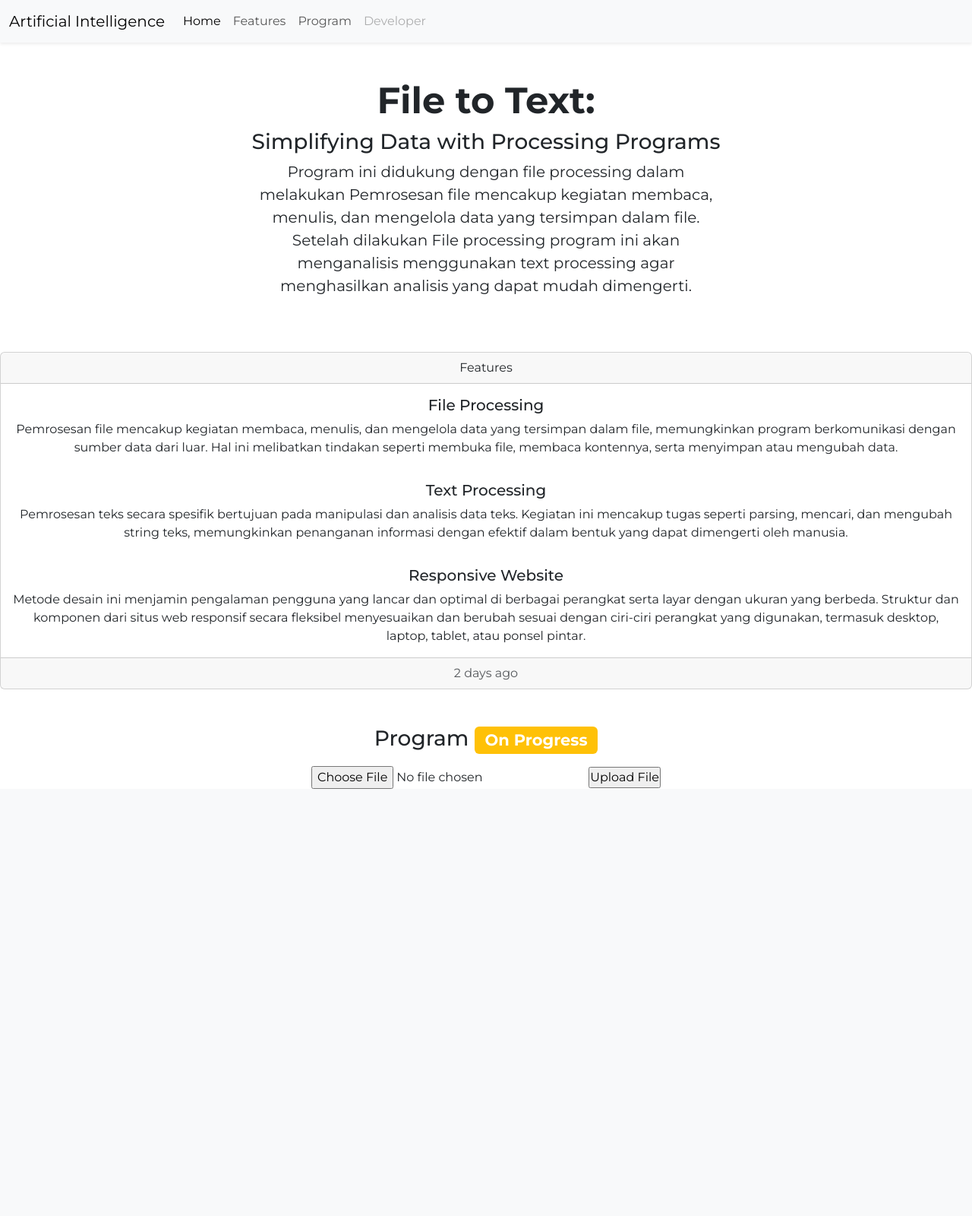
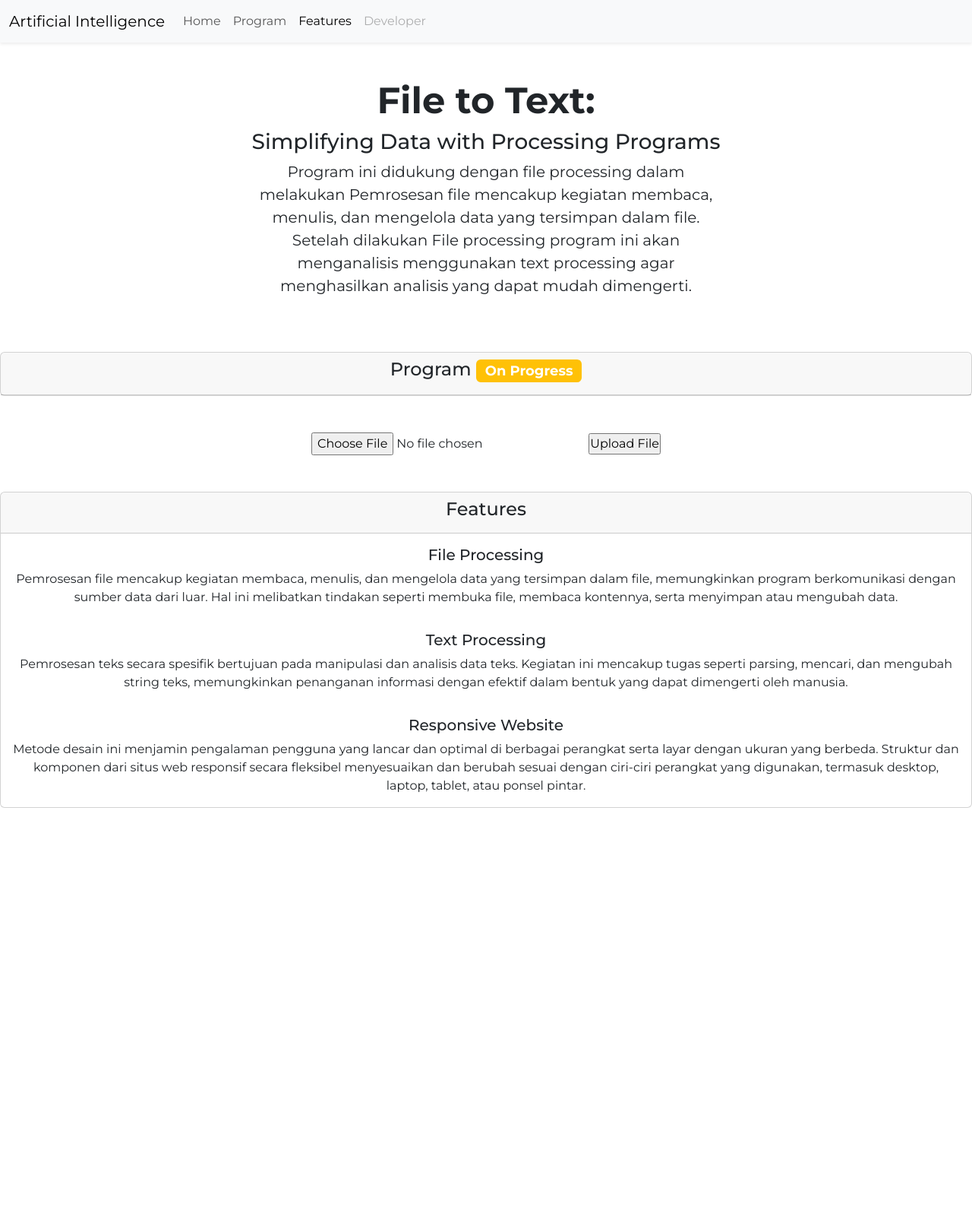
Before and after one commit to Richardrflsn/FileProcessing, a Flask app: page / in a window 1280 px wide. Shown: the whole page at 76% size. Before the commit the page ends 1038 px from the top, so only its background shows below. Run offline with Flask 3, Linux system fonts and the light colour scheme.

Commit message:
improvement

```diff
--- a/templates/index.html
+++ b/templates/index.html
@@ -17,8 +17,8 @@
             <div class="collapse navbar-collapse" id="navbarNavAltMarkup">
                 <div class="navbar-nav">
                     <a class="nav-link active" aria-current="page" href="#home">Home</a>
+                    <a class="nav-link" href="#program">Program</a>
                     <a class="nav-link" href="#features">Features</a>
-                    <a class="nav-link" href="#program">Program</a>
                     <a class="nav-link disabled" aria-disabled="true">Developer</a>
                 </div>
             </div>
@@ -39,10 +39,24 @@
         </div>
     </section>
 
+    <section id="program">
+        <div class="card">
+            <div class="card-header text-center">
+                <h4>Program <span class="badge bg-warning">On Progress</span></h4>
+            </div>
+        </div>
+
+        <form class="text-center p-5" method="POST" enctype="multipart/form-data">
+            {{ form.hidden_tag() }}
+            {{ form.file() }}
+            {{ form.submit() }}
+        </form>
+    </section>
+
     <section id="features">
         <div class="card text-center">
             <div class="card-header">
-                Features
+                <h4>Features </h4>
             </div>
             <div class="card-body">
                 <h5 class="card-title">File Processing</h5>
@@ -56,20 +70,7 @@
                 <h5 class="card-title">Responsive Website</h5>
                 <p class="card-text">Metode desain ini menjamin pengalaman pengguna yang lancar dan optimal di berbagai perangkat serta layar dengan ukuran yang berbeda. Struktur dan komponen dari situs web responsif secara fleksibel menyesuaikan dan berubah sesuai dengan ciri-ciri perangkat yang digunakan, termasuk desktop, laptop, tablet, atau ponsel pintar.</p>
             </div>
-            <div class="card-footer text-body-secondary">
-                2 days ago
-            </div>
         </div>
-    </section>
-
-    <section id="program">
-        <div class="text-center pt-5"><h3>Program <span class="badge bg-warning">On Progress</span></h3> </div>
-
-        <form class="text-center pt-2" method="POST" enctype="multipart/form-data">
-            {{ form.hidden_tag() }}
-            {{ form.file() }}
-            {{ form.submit() }}
-        </form>
     </section>
 
     <section id="developer">
--- a/templates/style.css
+++ b/templates/style.css
@@ -6,3 +6,7 @@
     box-sizing: border-box;
     font-family: 'Montserrat', sans-serif;
 }
+
+body {
+    height: 200vh;
+}
```
